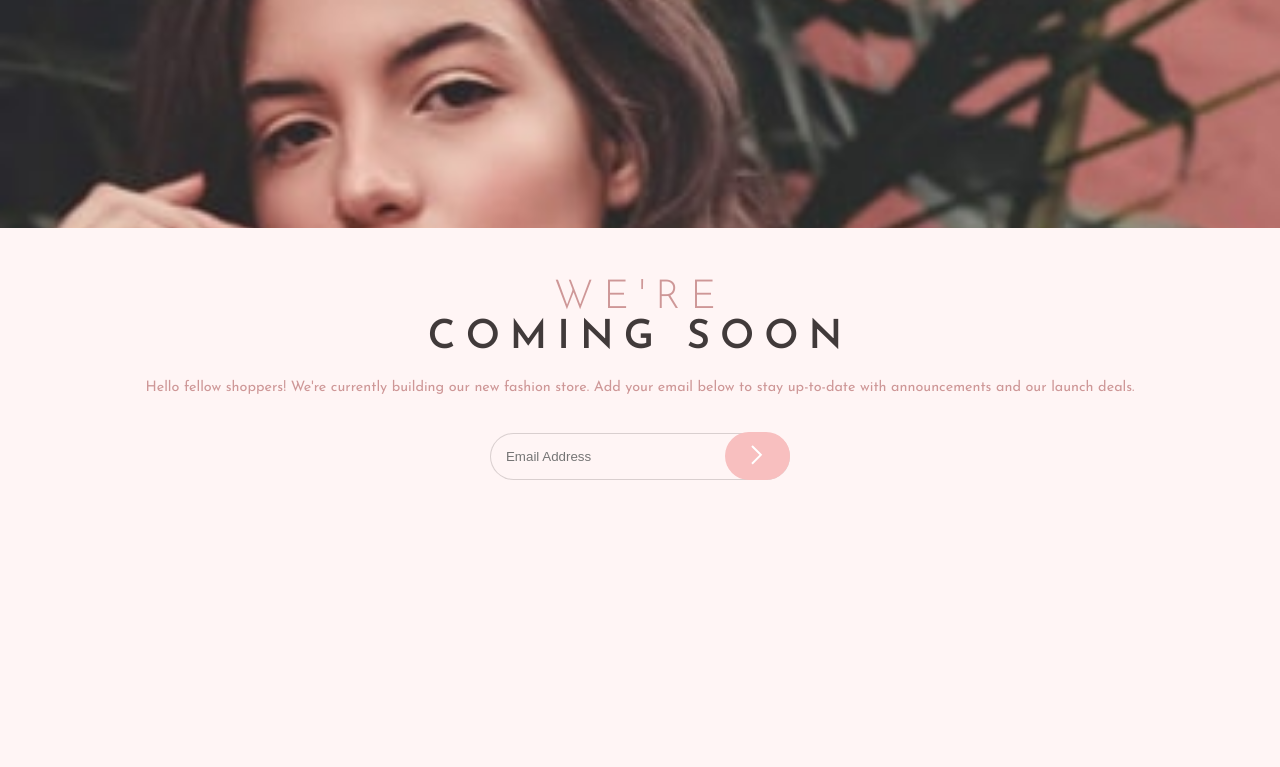
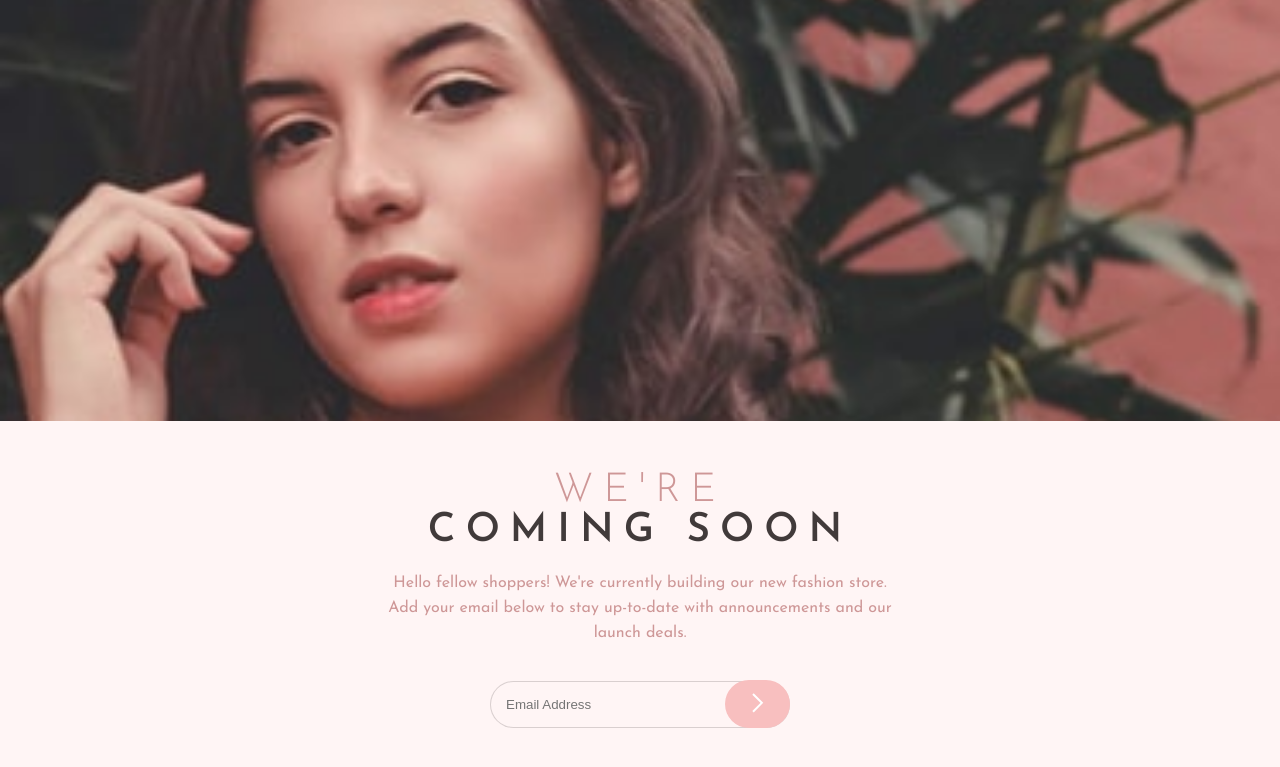
Before and after one commit to ralphsulit/base-apparel, a plain HTML site: page index.html in a window 1280 px wide. Shown: the part 105-872 px from the top of the page. Drawn offline with Linux system fonts and the light colour scheme.

Commit message:
added tablet styles (top-container image size and bot container p)

```diff
--- a/main.css
+++ b/main.css
@@ -132,3 +132,31 @@ button {
   margin-bottom: -15px;
   cursor: pointer;
 }
+
+/* *******************
+Media Query:
+Tablet (768px)
+******************* */
+@media (min-width: 768px) {
+  /* *******************
+  Main:
+  Top Container
+  ******************* */
+  .top-container {
+    background: url(images/hero-mobile.jpg);
+    background-repeat: no-repeat;
+    background-size: cover;
+    width: 100%;
+    height: 450px;
+  }
+
+  /* *******************
+  Main:
+  Bot Container
+  ******************* */
+  .bot-container p {
+    font-size: 1rem;
+    max-width: 510px;
+    line-height: 25px;
+  }
+}
```
